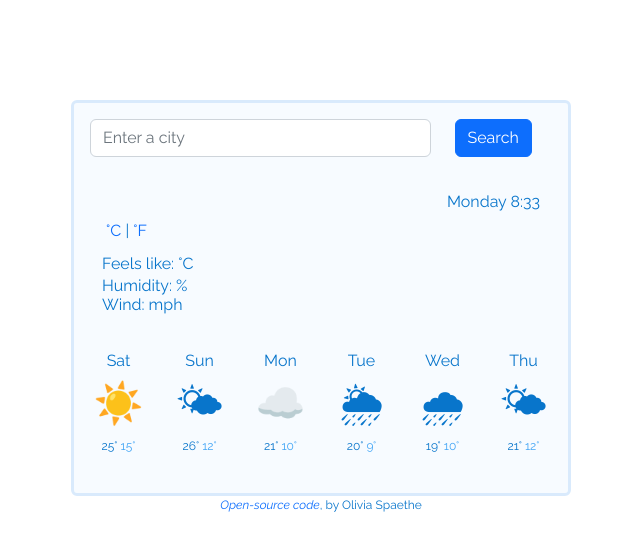
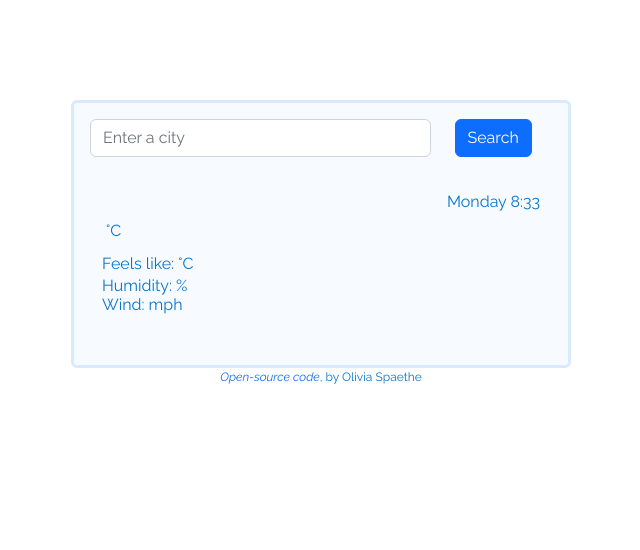
Before and after one commit to oliviaspaethe/weather-app, a plain HTML site: page index.html in a window 1280 px wide. Shown: the whole page, without its empty margins (319-959 px from the left). Drawn offline with nearby package versions, Linux system fonts and the light colour scheme; no server answers.

Commit message:
Removed preview & Farenheit

```diff
--- a/index.html
+++ b/index.html
@@ -46,8 +46,7 @@
                     <div class="col-6 current-state-left-column">
 
                         <span><img class="current-emoji" src="" width="60px"> </span>
-                        <span class="current-temp"></span> <a href="#" id="cel-temp"> <span>°C</span> </a> | <a href="#"
-                            id="far-temp"> <span>°F</span> </a>
+                        <span class="current-temp"></span> <span>°C</span>
                         <div>Feels like: <span class="feels-like"></span>°C</div>
                         <div class="current-humidity">Humidity: <span id="humidity"></span>%</div>
                         <div class="current-wind">Wind: <span id="wind"></span> mph</div>
@@ -69,50 +68,7 @@
 
 
 
-                <div class="row align-items-end preview-grid">
-                    <div class="col preview-day">
-                        <div class="preview-weekday">Sat</div>
-                        <div class="preview-emoji">☀️</div>
-                        <span class="preview-high-temp">25° </span>
-                        <span class="preview-low-temp"> 15°</span>
-                    </div>
 
-                    <div class="col preview-day">
-                        <div class="preview-weekday">Sun</div>
-                        <div class="preview-emoji">🌤</div>
-                        <span class="preview-high-temp">26° </span>
-                        <span class="preview-low-temp"> 12°</span>
-                    </div>
-
-                    <div class="col preview-day">
-                        <div class="preview-weekday">Mon</div>
-                        <div class="preview-emoji">☁️</div>
-                        <span class="preview-high-temp">21° </span>
-                        <span class="preview-low-temp"> 10°</span>
-                    </div>
-
-                    <div class="col preview-day">
-                        <div class="preview-weekday">Tue</div>
-                        <div class="preview-emoji">🌦</div>
-                        <span class="preview-high-temp">20° </span>
-                        <span class="preview-low-temp"> 9°</span>
-                    </div>
-
-                    <div class="col preview-day">
-                        <div class="preview-weekday">Wed</div>
-                        <div class="preview-emoji">🌧</div>
-                        <span class="preview-high-temp">19° </span>
-                        <span class="preview-low-temp"> 10°</span>
-                    </div>
-
-                    <div class="col preview-day">
-                        <div class="preview-weekday">Thu</div>
-                        <div class="preview-emoji">🌤</div>
-                        <span class="preview-high-temp">21° </span>
-                        <span class="preview-low-temp"> 12°</span>
-                    </div>
-
-                </div>
 
 
             </div>
```
